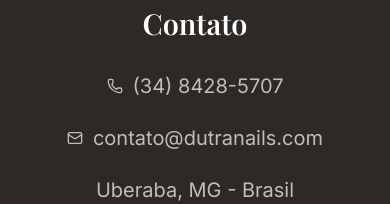
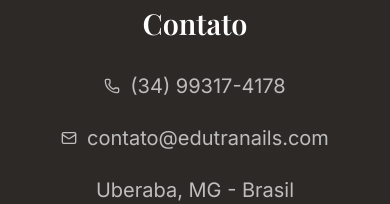
Before and after one commit to DanielBGC/dutra-nails, a React (Vite) app: page /blog/durabilidade-alongamento in a window 390 px wide. Shown: the part 2423-2627 px from the top of the page. Built offline with nearby package versions, Linux system fonts and the light colour scheme; a web font is replaced by a local one.

Commit message:
fix phone number

```diff
--- a/index.html
+++ b/index.html
@@ -34,7 +34,7 @@
       "image": "https://edutranails.com.br/src/assets/nail1.png",
       "@id": "https://edutranails.com.br",
       "url": "https://edutranails.com.br",
-      "telephone": "+553484285707",
+      "telephone": "+5534993174178",
       "address": {
         "@type": "PostalAddress",
         "streetAddress": "Uberaba",
--- a/src/components/Footer.jsx
+++ b/src/components/Footer.jsx
@@ -50,8 +50,8 @@
 
         <div className="footer-contact">
           <h4>Contato</h4>
-          <p><Phone size={16} /> (34) 8428-5707</p>
-          <p><Mail size={16} /> contato@dutranails.com</p>
+          <p><Phone size={16} /> (34) 99317-4178</p>
+          <p><Mail size={16} /> contato@edutranails.com</p>
 
           <p>Uberaba, MG - Brasil</p>
         </div>
```
Also changed, not shown: 1 other file (tests, documents, lock files or other folders).
